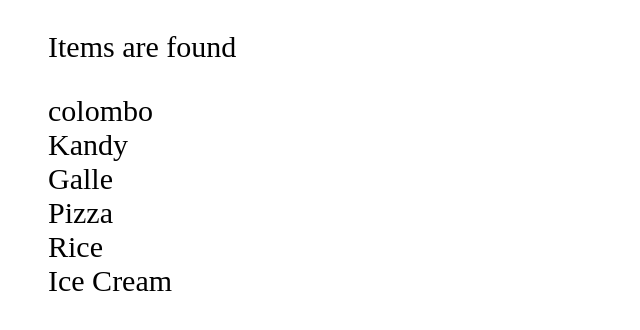
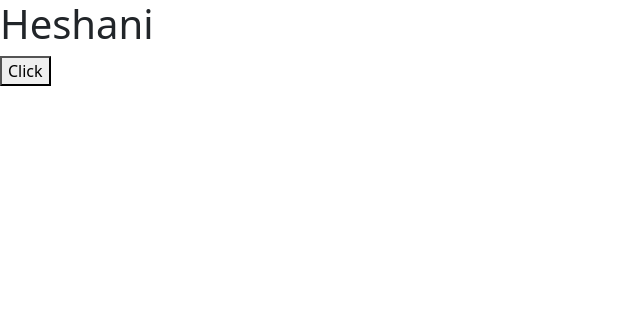
Before and after one commit to Heshani833/React-practice, a React (Vite) app: page / in a window 1280 px wide. Shown: the top 330 px of the page, without its empty margins (0-640 px from the left). Built offline with nearby package versions, Linux system fonts and the light colour scheme.

Commit message:
Creating Object

```diff
--- a/src/App.tsx
+++ b/src/App.tsx
@@ -12,7 +12,19 @@ function App() {
   });
 
   const [isLoading, setIsLoading] = useState(false);
-
-  return <ListGroup items={items} foods={foods} />;
+  const handleChangeName = () => {
+    const newPerson = {
+      firstName: "Shehana",
+      lastName: "Heshani",
+      address: "Colombo",
+    };
+    setPerson(newPerson);
+  };
+  return (
+    <>
+      <h1>{person.firstName}</h1>
+      <button onClick={handleChangeName}>Click</button>
+    </>
+  );
 }
 export default App;
--- a/src/main.tsx
+++ b/src/main.tsx
@@ -1,6 +1,7 @@
 import { StrictMode } from "react";
 import { createRoot } from "react-dom/client";
-import App from "./App.tsx";
+import "bootstrap/dist/css/bootstrap.css";
+import App from "./App";
 
 createRoot(document.getElementById("root")!).render(
   <StrictMode>
```
